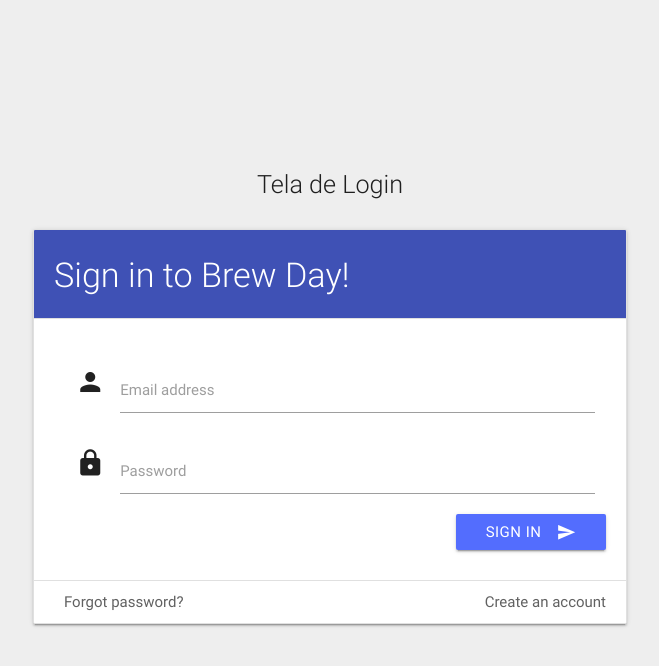
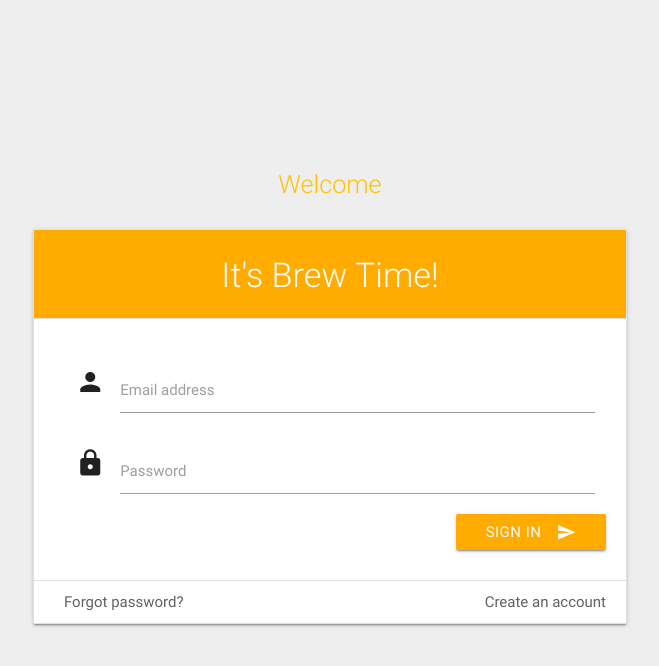
Before and after one commit to suzanneloures/brew-day, a Django app: page /login/ in a window 1280 px wide. Shown: the top 666 px of the page, without its empty margins (310-969 px from the left). Run offline with Django 3.2, Linux system fonts and the light colour scheme; some libraries are stand-ins or nearby versions.

Commit message:
Cores e Frases Tela de login

```diff
--- a/implementation/brewday/recipes/templates/login.html
+++ b/implementation/brewday/recipes/templates/login.html
@@ -35,12 +35,12 @@
 
   <div class="row">
     <div class="col s12 m10 offset-m1">
-      <p class="center flow-text hide-on-small-only"> Tela de Login </p>
+      <p class="center flow-text hide-on-small-only amber-text accent-4"> Welcome </p>
 
       <ul class="collection with-header card">
 
-        <li class="collection-header indigo">
-          <h4 class="white-text">Sign in to Brew Day!</h4>
+        <li class="collection-header amber accent-4">
+          <h4 class="center white-text">It's Brew Time!</h4>
         </li>
         <li class="collection-item">
           <!-- Requisicao de Usuario e Senha-->
@@ -65,7 +65,7 @@
                 <label for="icon_password">Password</label>
                 </div>
             <!-- End Requisicao de Usuario e Senha-->
-              <button type="submit" class="btn waves-effect waves-light indigo accent-2 right"><i class="material-icons right">send</i> Sign in</button>
+              <button type="submit" class="btn waves-effect waves-light amber accent-4 right"><i class="material-icons right">send</i> Sign in</button>
             </div>
           </form>
           </li>
```
